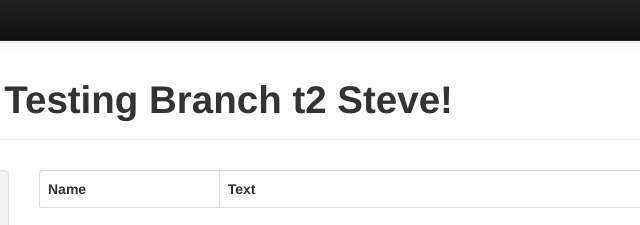
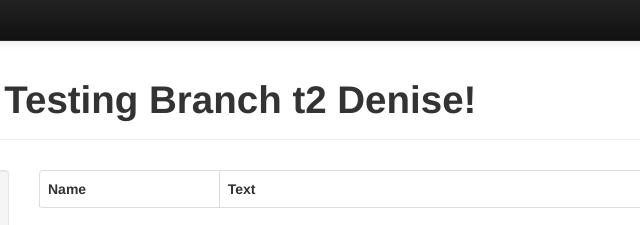
Before and after one commit to pbhatt17/nodetest, a website: page client/index.html in a window 1280 px wide. Shown: the top 225 px of the page, 316-956 px from the left. Drawn offline with nearby package versions, Linux system fonts and the light colour scheme; no server answers.

Commit message:
Update index.html

```diff
--- a/client/index.html
+++ b/client/index.html
@@ -55,7 +55,7 @@
         </div>
       </div>
       <div class="page-header">
-        <h1>Chat Example Testing Branch t2 Steve!</h1>
+        <h1>Chat Example Testing Branch t2 Denise!</h1>
       </div>
       <div class="row">
         <div class="span3">
```
